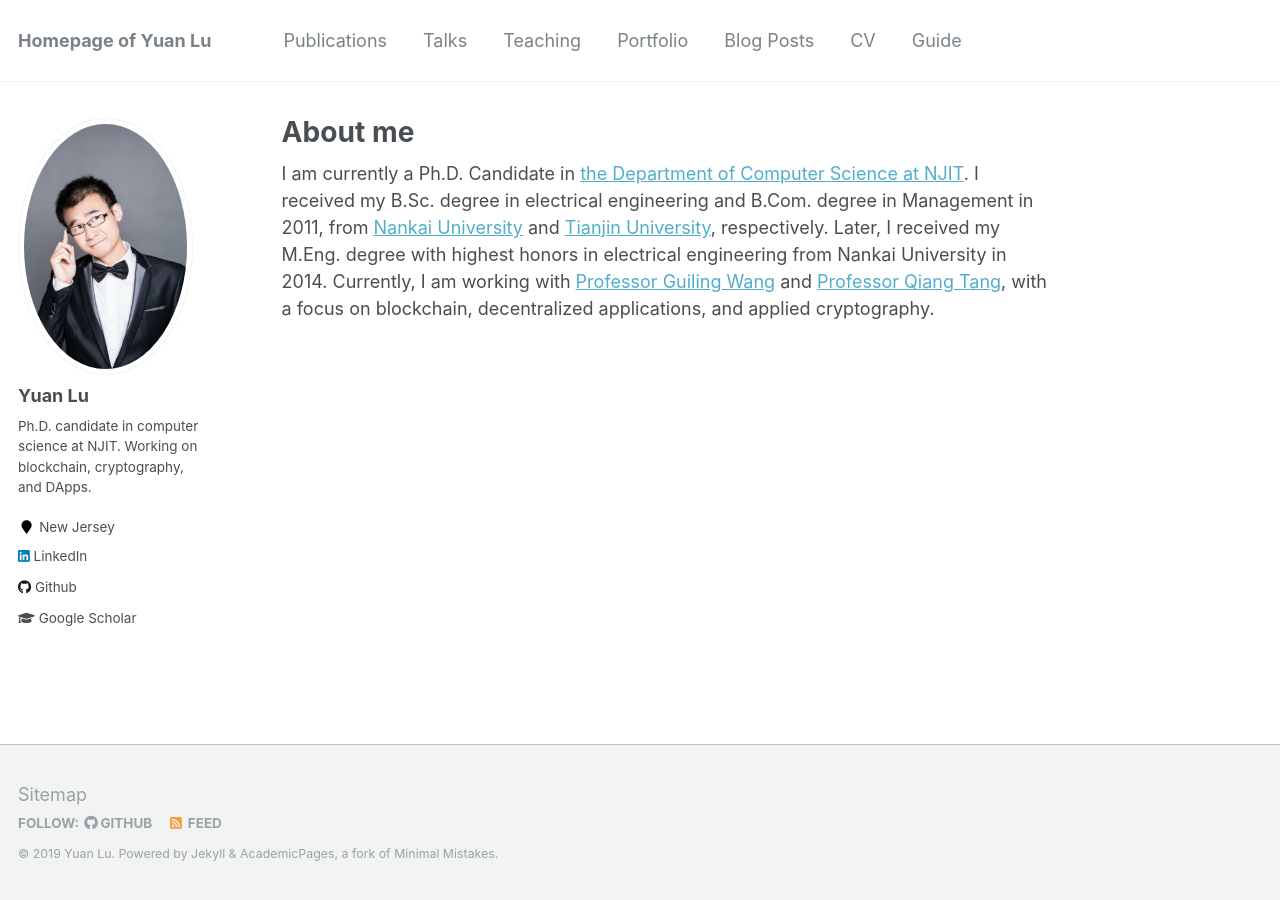
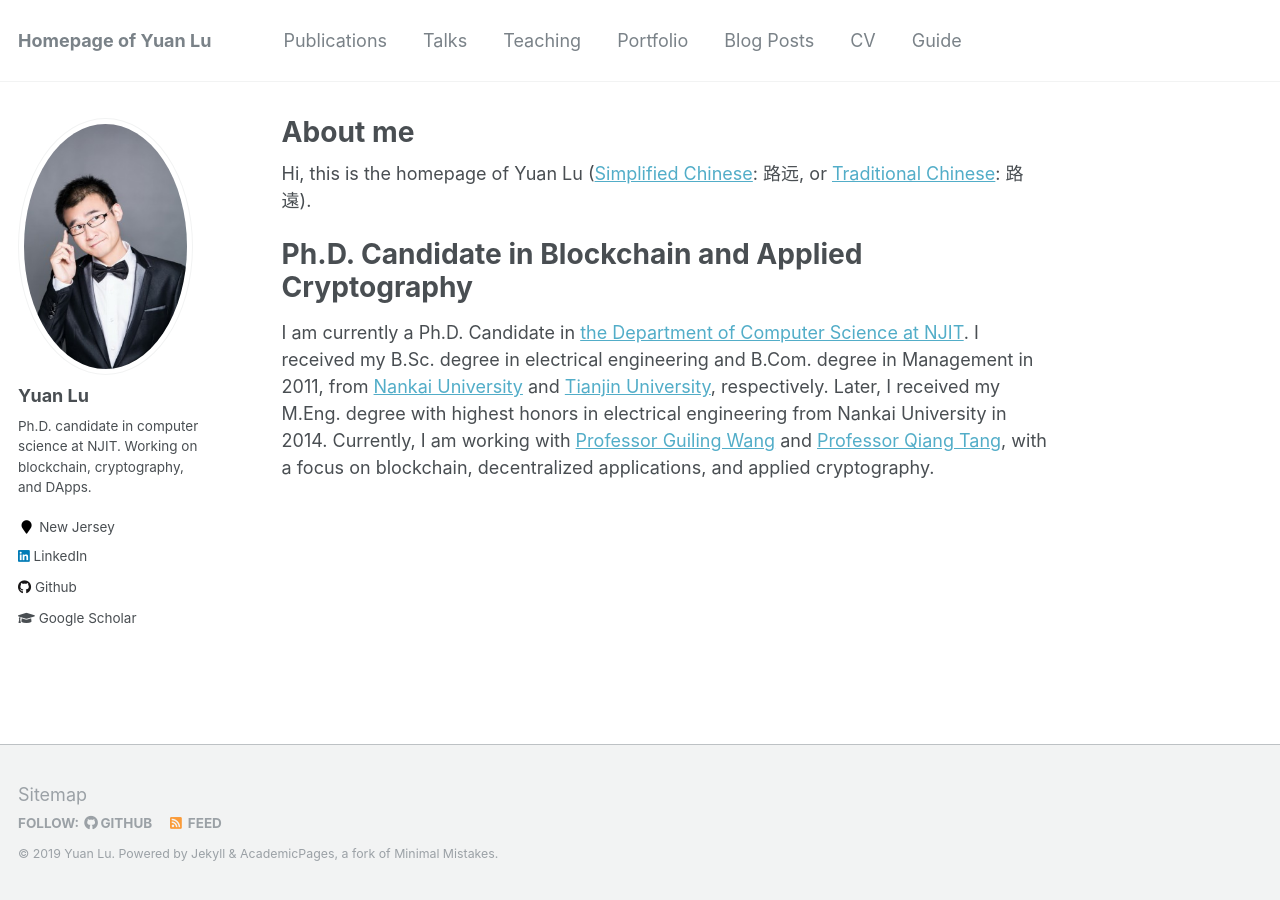
Before and after one commit to yylluu/yylluu.github.io, a Jekyll site: the page built from _pages/about.md, in a window 1280 px wide. Built offline with Jekyll 4.4.1, drawn with Linux system fonts in a browser that asks for light colours.

Commit message:
Update about.md

```diff
--- a/_pages/about.md
+++ b/_pages/about.md
@@ -8,6 +8,10 @@
   - /about.html
 ---
 
+Hi, this is the homepage of Yuan Lu ([Simplified Chinese](https://en.wikipedia.org/wiki/Simplified_Chinese_characters): 路远, or [Traditional Chinese](https://en.wikipedia.org/wiki/Traditional_Chinese_characters): 路遠).
+
+Ph.D. Candidate in Blockchain and Applied Cryptography
+======
 I am currently a Ph.D. Candidate in [the Department of Computer Science at NJIT](https://cs.njit.edu/). I received my B.Sc. degree in electrical engineering and B.Com. degree in Management in 2011, from [Nankai University](https://en.wikipedia.org/wiki/Nankai_University) and [Tianjin University](https://en.wikipedia.org/wiki/Tianjin_University), respectively. Later, I received my M.Eng. degree with highest honors in electrical engineering from Nankai University in 2014. Currently, I am working with [Professor Guiling Wang](https://web.njit.edu/~gwang/) and [Professor Qiang Tang](https://web.njit.edu/~qiang/), with a focus on blockchain, decentralized applications, and applied cryptography.
 
 <!---
```
